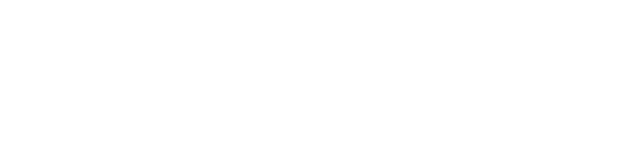
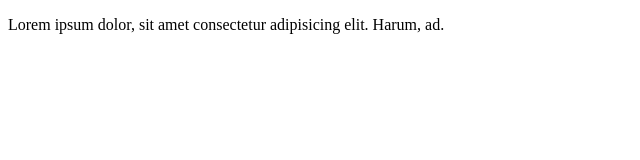
Before and after one commit to MunirVoraSimform/Git-Practical-Exam, a plain HTML site: page about.html in a window 1280 px wide. Shown: the whole page, without its empty margins (0-640 px from the left). Drawn offline with Linux system fonts and the light colour scheme.

Commit message:
Added a p tag in about.html file

```diff
--- a/about.html
+++ b/about.html
@@ -7,6 +7,6 @@
     <title>Document</title>
 </head>
 <body>
-
+    <p>Lorem ipsum dolor, sit amet consectetur adipisicing elit. Harum, ad.</p>
 </body>
 </html>
```
